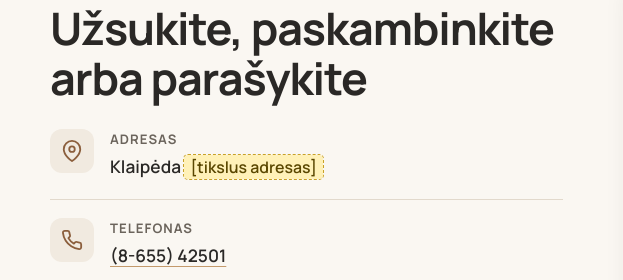
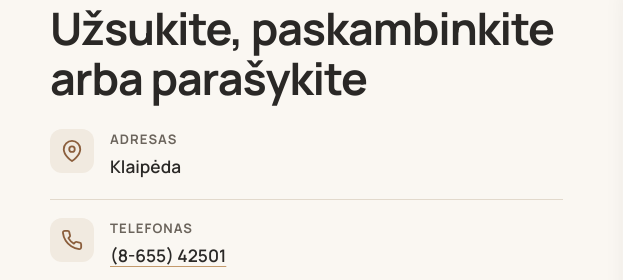
Before and after one commit to gedissxd/dzemo-baldai, a plain HTML site: page index.html in a window 1280 px wide. Shown: the part 6911-7191 px from the top of the page, 0-623 px from the left. Drawn offline with Linux system fonts and the light colour scheme.

Commit message:
Remove exact-address placeholder; show Klaipėda only
Co-Authored-By: Claude Fable 5.2 <noreply@anthropic.com>
Claude-Session: https://claude.ai/code/session_0133EC3671ojEST58qtkG3rL

```diff
--- a/index.html
+++ b/index.html
@@ -447,7 +447,7 @@
         <p class="eyebrow">Kontaktai</p>
         <h2>Užsukite, paskambinkite arba parašykite</h2>
         <dl class="contact__list">
-          <div class="contact__item"><span class="contact__icon"><svg aria-hidden="true"><use href="#i-pin"/></svg></span><dt>Adresas</dt><dd>Klaipėda <span class="todo">[tikslus adresas]</span></dd></div>
+          <div class="contact__item"><span class="contact__icon"><svg aria-hidden="true"><use href="#i-pin"/></svg></span><dt>Adresas</dt><dd>Klaipėda</dd></div>
           <div class="contact__item"><span class="contact__icon"><svg aria-hidden="true"><use href="#i-phone"/></svg></span><dt>Telefonas</dt><dd><a href="tel:+37065542501">(8-655) 42501</a></dd></div>
           <div class="contact__item"><span class="contact__icon"><svg aria-hidden="true"><use href="#i-mail"/></svg></span><dt>El. paštas</dt><dd><a href="mailto:gediss.lolas78@gmail.com">gediss.lolas78@gmail.com</a></dd></div>
           <div class="contact__item"><span class="contact__icon"><svg aria-hidden="true"><use href="#i-facebook"/></svg></span><dt>Facebook</dt><dd><a href="https://www.facebook.com/profile.php?id=100057123623623" target="_blank" rel="noopener">Džemo baldai „Facebook“</a></dd></div>
@@ -455,7 +455,6 @@
         </dl>
       </div>
       <div class="map">
-        <!-- TODO: žinant tikslų adresą, pakeiskite q=Klaipėda į q=Gatvė+nr,+Klaipėda -->
         <iframe src="https://www.google.com/maps?q=Klaip%C4%97da&amp;z=12&amp;hl=lt&amp;output=embed" title="Žemėlapis: Klaipėda" loading="lazy" referrerpolicy="no-referrer-when-downgrade" allowfullscreen></iframe>
       </div>
     </div>
```
Also changed, not shown: en/index.html (+1 -2 lines), 1 other file.
